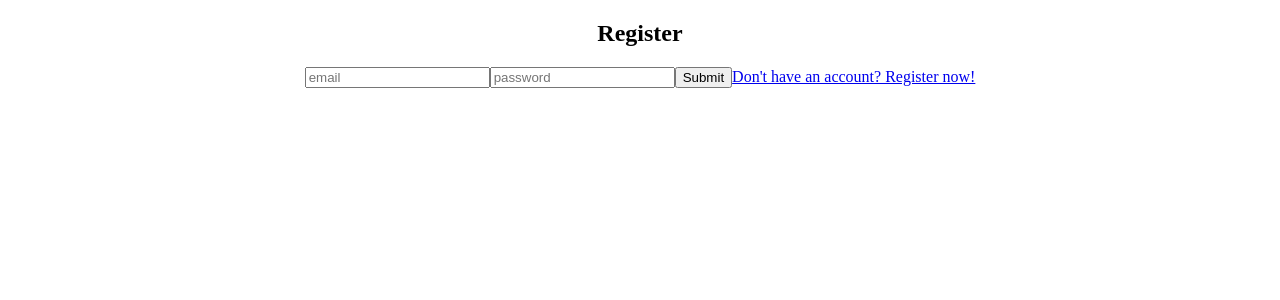
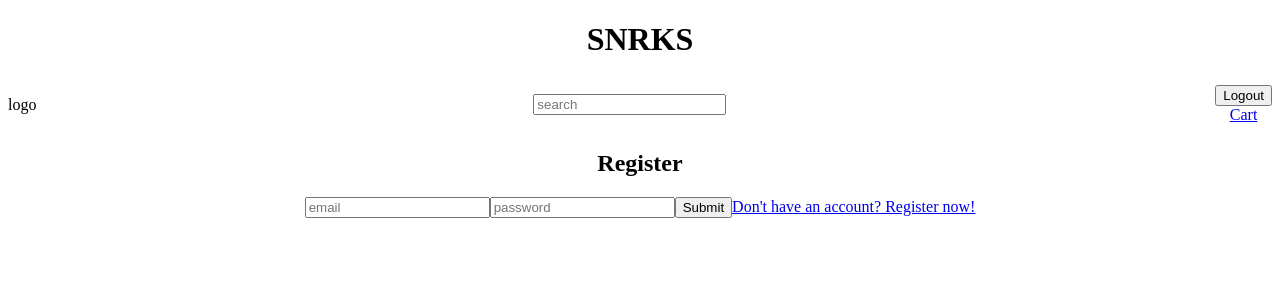
Before and after one commit to Team-Seals/Grace-Shopper, a React (Vite) app in the folder client/: page /register in a window 1280 px wide. Shown: the top 300 px of the page. Built offline with nearby package versions, Linux system fonts and the light colour scheme; no server answers.

Commit message:
working on logout button

```diff
--- a/client/src/App.css
+++ b/client/src/App.css
@@ -0,0 +1,20 @@
+/* NAVBAR */
+
+.Nav {
+  display: flex;
+  justify-content: space-between;
+  flex-direction: row;
+  align-items: center;
+}
+
+.searchbar {
+  width: 100%;
+}
+
+/* HOMEPAGE */
+
+.homepage {
+  background-color: blue;
+  display: flex;
+  justify-content: space-around;
+}
--- a/client/src/App.jsx
+++ b/client/src/App.jsx
@@ -5,6 +5,7 @@ import "./App.css";
 import Login from "./components/Login";
 import Register from "./components/Register";
 import Checkout from "./components/Checkout";
+import NavBar from "./components/NavBar";
 
 function App() {
   const [healthMsg, setHealthMsg] = useState(null);
@@ -30,6 +31,10 @@ function App() {
 
   return (
     <div>
+      <header>
+        <h1>SNRKS</h1>
+        <NavBar />
+      </header>
       <Routes>
         <Route path="/" element={<Homepage />} />
         <Route path="/login" element={<Login />} />
--- a/client/src/api/auth.js
+++ b/client/src/api/auth.js
@@ -31,3 +31,13 @@ export async function fetchMe() {
     console.error(error);
   }
 }
+
+export async function logout() {
+  try {
+    const response = await fetch("/api/users/logout");
+    const result = await response.json();
+    return result;
+  } catch (error) {
+    console.error(error);
+  }
+}
--- a/client/src/components/Homepage.jsx
+++ b/client/src/components/Homepage.jsx
@@ -1,10 +1,12 @@
 import React, { useEffect, useState } from "react";
 import NavBar from "./NavBar";
 import { fetchAllCategories } from "../api/categories";
+import useAuth from "../hooks/useAuth";
+import { fetchMe } from "../api/auth";
 
 export default function Homepage() {
   const [categories, setCategories] = useState([]);
-  console.log(categories);
+  const { user, setUser } = useAuth();
 
   useEffect(() => {
     async function fetchCategories() {
@@ -14,12 +16,17 @@ export default function Homepage() {
     fetchCategories();
   }, []);
 
+  useEffect(() => {
+    async function fetchUser() {
+      const userResult = await fetchMe();
+      setUser(userResult);
+      console.log("fetching user...", userResult);
+    }
+    fetchUser();
+  }, []);
+
   return (
     <div>
-      <h1>HOME PAGE!!!</h1>
-      <div>
-        <NavBar />
-      </div>
       <p>welcome to the home page</p>
       <div className="homepage">
         <div className="categories">
--- a/client/src/components/NavBar.jsx
+++ b/client/src/components/NavBar.jsx
@@ -1,12 +1,13 @@
 import React, { useState } from "react";
 import { Link, useNavigate } from "react-router-dom";
 import useAuth from "../hooks/useAuth";
+import { logout } from "../api/auth";
 
 export default function NavBar() {
+  const [searchInput, setSearchInput] = useState("");
+  const { user, setLoggedIn } = useAuth();
   const navigate = useNavigate();
-  const [searchInput, setSearchInput] = useState("");
-  const auth = useAuth();
-  console.log("user:", auth);
+  console.log("user in nav", user);
 
   const categories = [
     { name: "Casual" },
@@ -24,6 +25,16 @@ export default function NavBar() {
     });
   }
 
+  //Loggout result is saying undefined, need the login/register link to show if logged out
+  const handleLogout = async () => {
+    try {
+      const logoutResult = await logout();
+      console.log("Logout result:", logoutResult);
+      setLoggedIn(false);
+      navigate("/");
+    } catch (error) {}
+  };
+
   return (
     <div className="Nav">
       <p>logo</p>
@@ -37,13 +48,13 @@ export default function NavBar() {
         />
       </div>
       <div>
-        {/* {user ? (
-          <h2>{`Hello ${user}`}</h2>
+        {user ? (
+          <button onClick={handleLogout}>Logout</button>
         ) : (
           <div>
             <Link to="/login">Login/Register</Link>
           </div>
-        )} */}
+        )}
         <div>
           <Link to="/checkout">Cart</Link>
         </div>
--- a/client/src/components/auth/AuthProvider.jsx
+++ b/client/src/components/auth/AuthProvider.jsx
@@ -11,9 +11,14 @@ const AuthProvider = ({ children }) => {
     async function getMe() {
       try {
         const { user } = await fetchMe();
-        setUser(user);
+        if (Object.keys(user).length > 0) {
+          setLoggedIn(true);
+        } else {
+          setLoggedIn(false);
+        }
       } catch (error) {
         setUser({ username: "Guest" });
+        setLoggedIn(false);
       }
     }
     getMe();
--- a/client/src/index.css
+++ b/client/src/index.css
@@ -8,7 +8,7 @@
   text-align: center;
 }
 
-/* NAVBAR */
+/* NAVBAR
 
 .Nav {
   display: flex;
@@ -23,8 +23,8 @@
 
 /* HOMEPAGE */
 
-.homepage {
+/* .homepage {
   background-color: blue;
   display: flex;
   justify-content: space-around;
-}
+} */
```
